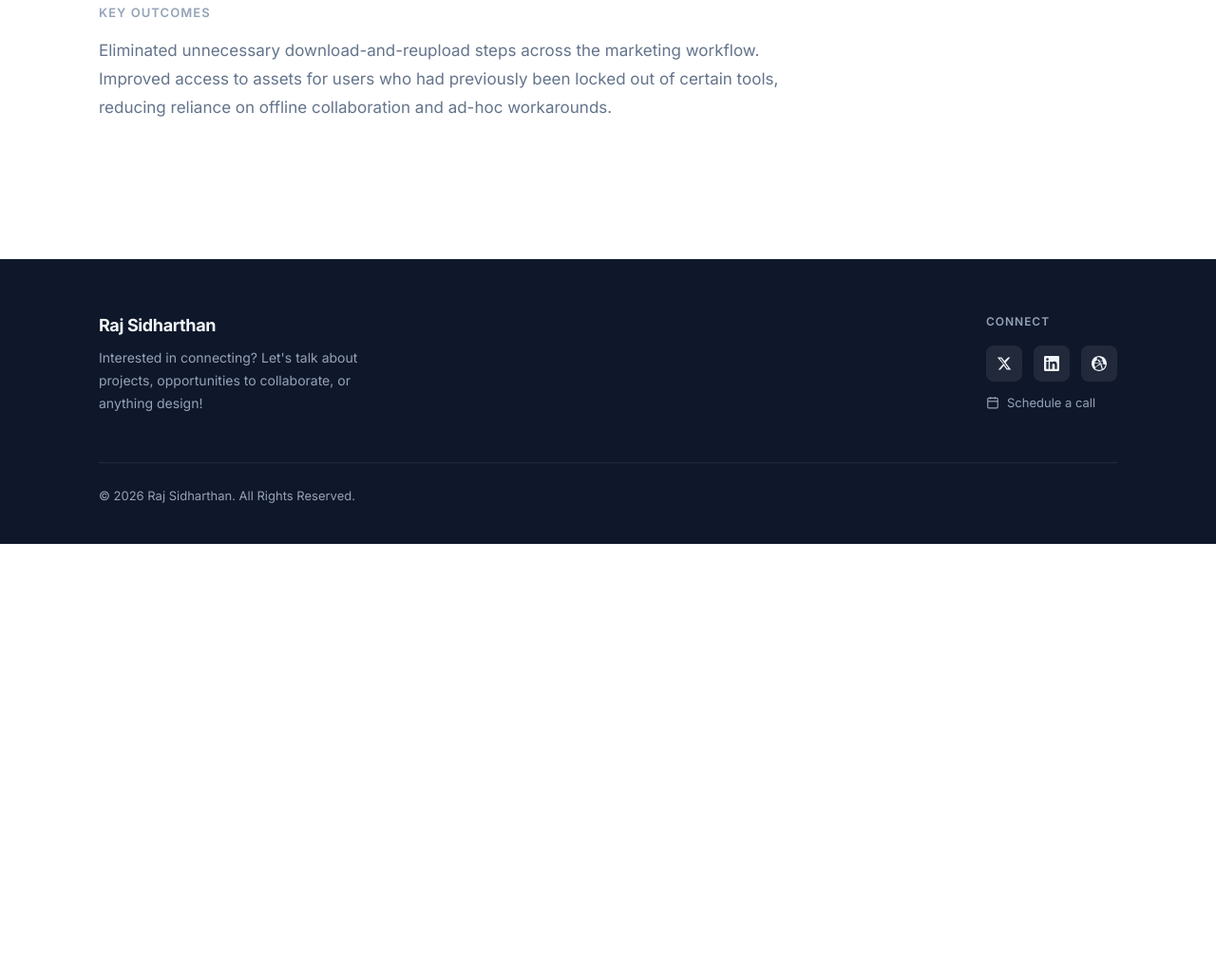
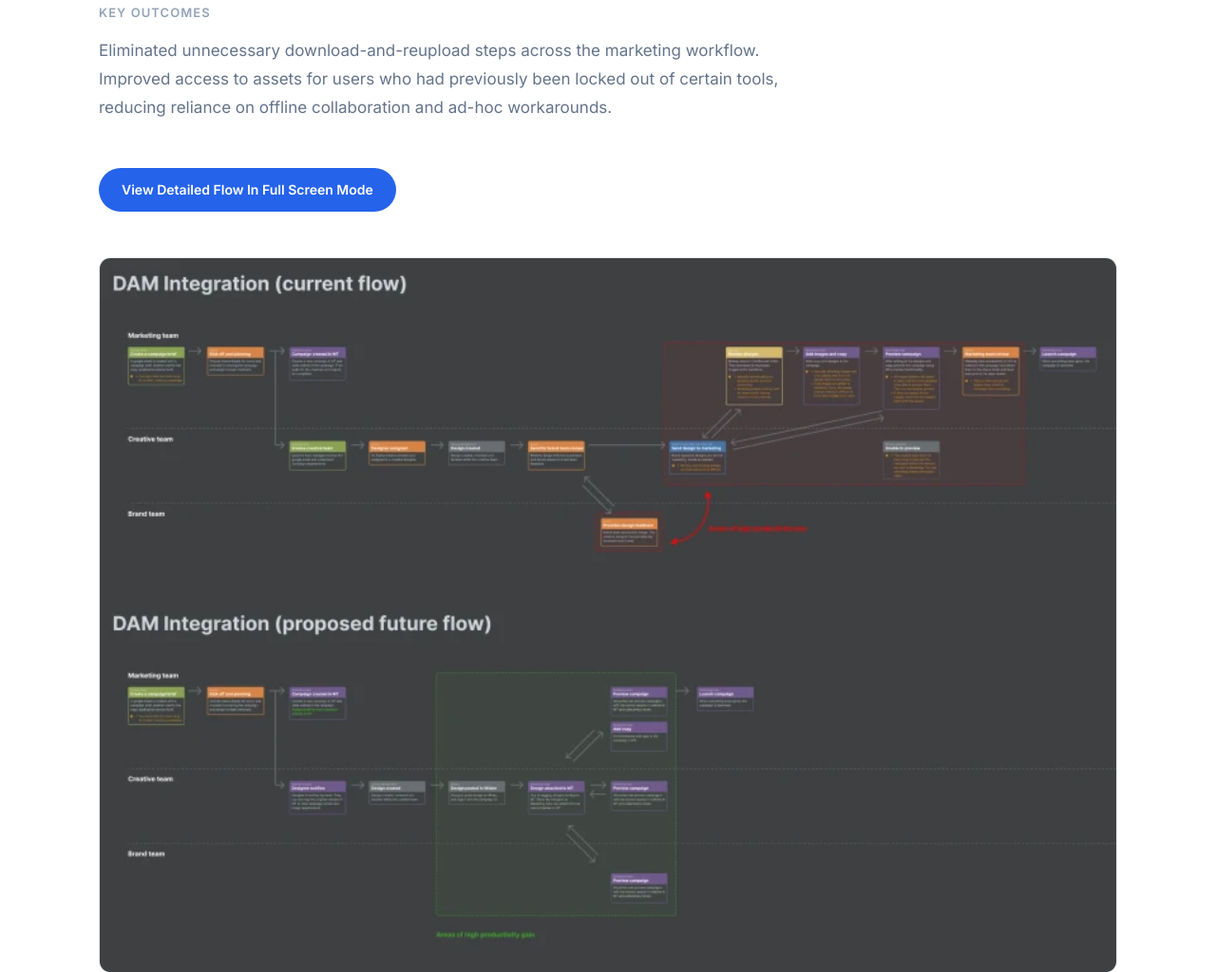
Before and after one commit to RajSidharthan/sidharthan-com, a website: page case-studies/udemy-digital-asset-management.html in a window 1280 px wide. Shown: the part 684-1708 px from the top of the page at 95% size. Before the commit the page ends 1257 px from the top, so only its background shows below. Drawn offline with Linux system fonts and the light colour scheme.

Commit message:
Case study detail pages: add thumbnail image + view full screen button

```diff
--- a/assets/styles.css
+++ b/assets/styles.css
@@ -293,6 +293,16 @@ ul   { list-style: none; }
   line-height: 1.7;
 }
 
+/* ── CASE STUDY DETAIL IMAGE ── */
+.cs-detail-actions { margin-top: 40px; }
+.cs-detail-image {
+  margin-top: 48px;
+  border-radius: var(--radius);
+  overflow: hidden;
+  border: 1px solid var(--border);
+}
+.cs-detail-image img { width: 100%; height: auto; display: block; }
+
 /* ── FORM ── */
 .form-group { display: flex; flex-direction: column; gap: 6px; margin-bottom: 20px; }
 .form-group label {
--- a/case-studies/udemy-digital-asset-management.html
+++ b/case-studies/udemy-digital-asset-management.html
@@ -47,6 +47,12 @@
         <h2>Key Outcomes</h2>
         <p>Eliminated unnecessary download-and-reupload steps across the marketing workflow. Improved access to assets for users who had previously been locked out of certain tools, reducing reliance on offline collaboration and ad-hoc workarounds.</p>
       </div>
+      <div class="cs-detail-actions">
+        <a href="/assets/case-studies/cs-4.webp" target="_blank" rel="noopener noreferrer" class="btn btn-primary">View Detailed Flow In Full Screen Mode</a>
+      </div>
+    </div>
+    <div class="cs-detail-image">
+      <img src="/assets/case-studies/cs-4.webp" alt="Digital Asset Management Integration">
     </div>
   </div>
 </main>
```
Also changed, not shown: case-studies/bentley-systems.html (+6 -0 lines), case-studies/freshdesign-eds.html (+6 -0 lines), case-studies/intuit-bank-connection-refresh.html (+6 -0 lines), case-studies/intuit-batch-receipt-capture.html (+6 -0 lines), case-studies/udemy-campaign-management-platform.html (+6 -0 lines), case-studies/udemy-d2c-subscription-flow-mapping.html (+6 -0 lines), case-studies/udemy-subscription-promotion.html (+6 -0 lines).
